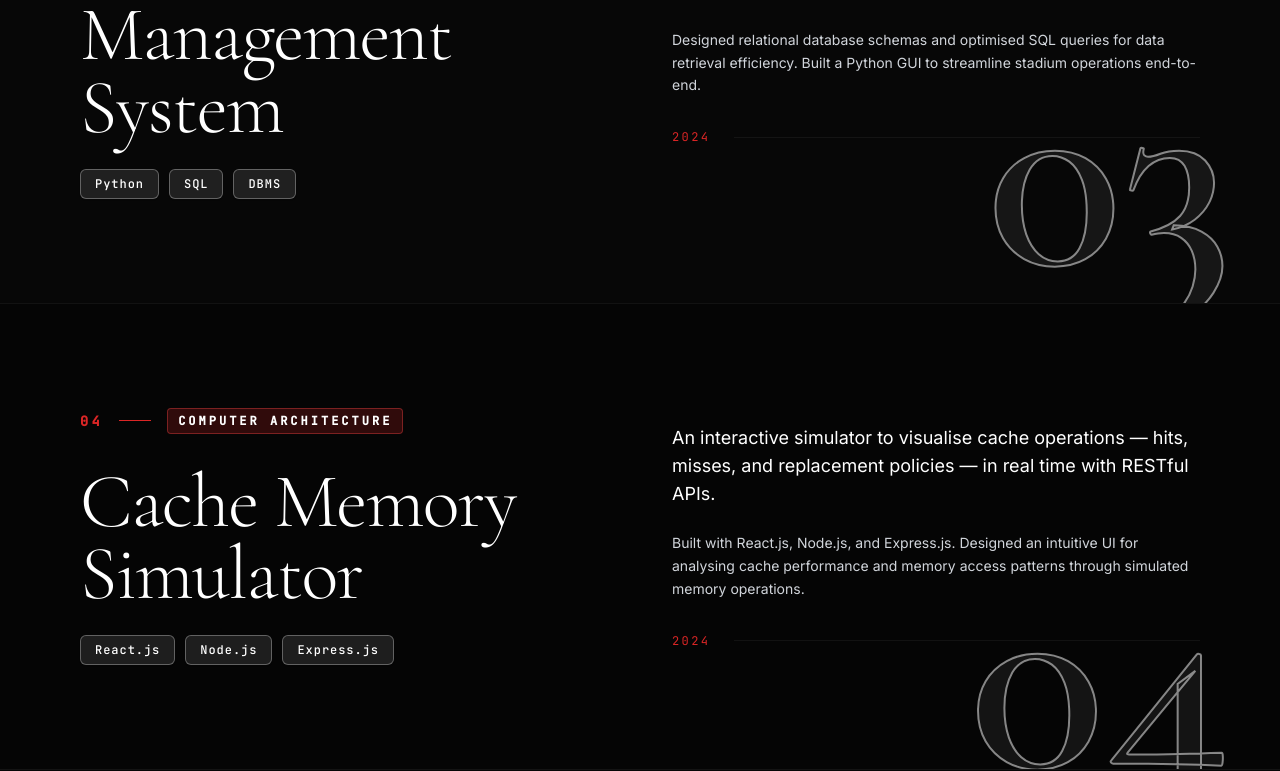
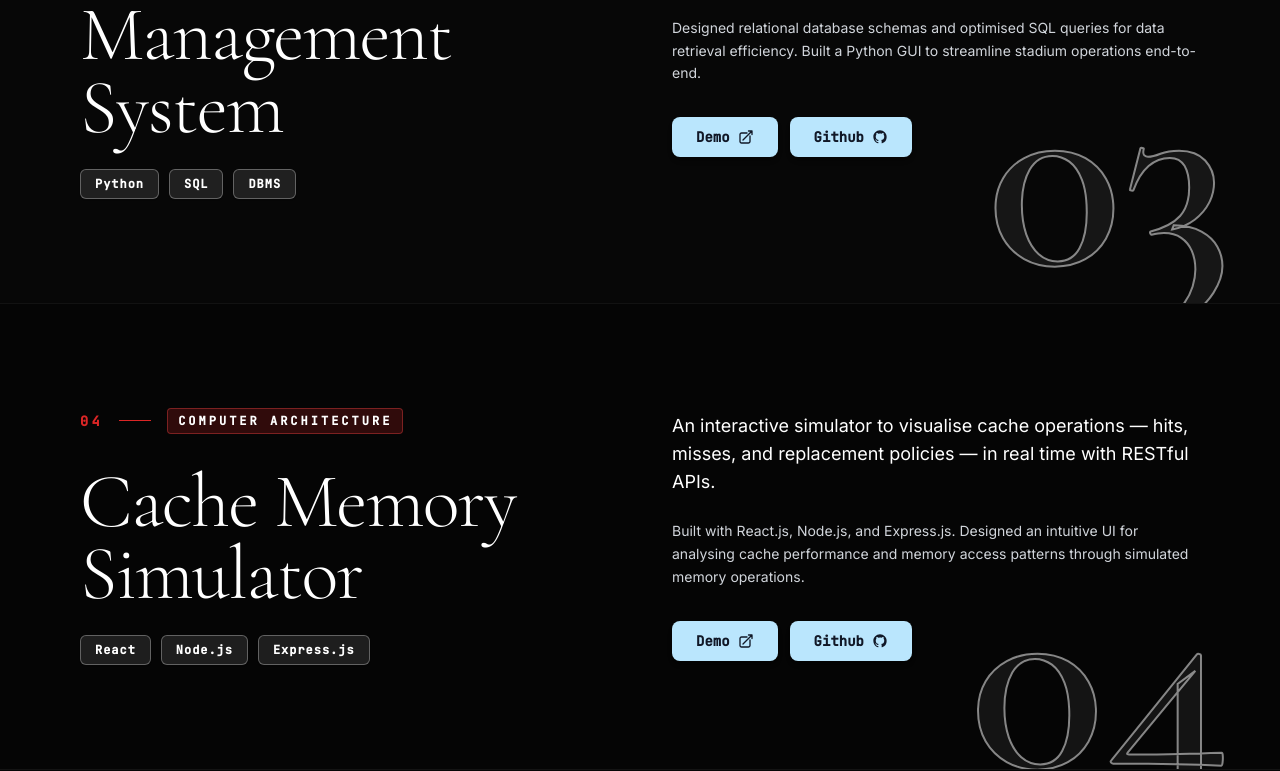
Before and after one commit to MohanaPrasathR/mohanaprasath.in, a Next.js app: page / in a window 1280 px wide. Shown: the part 2849-3620 px from the top of the page. Built offline with nearby package versions, Linux system fonts and the light colour scheme.

Commit message:
feat: add Demo and Github buttons, tech icons, and Vercel Analytics tracking

```diff
--- a/app/layout.tsx
+++ b/app/layout.tsx
@@ -1,4 +1,6 @@
 import type { Metadata } from 'next';
+import { Analytics } from '@vercel/analytics/react';
+import { SpeedInsights } from '@vercel/speed-insights/next';
 import './globals.css';
 
 export const metadata: Metadata = {
@@ -63,6 +65,8 @@ export default function RootLayout({
         }}
       >
         {children}
+        <Analytics />
+        <SpeedInsights />
       </body>
     </html>
   );
--- a/components/sections/Projects.tsx
+++ b/components/sections/Projects.tsx
@@ -162,10 +162,10 @@ function ProjectSlide({
             {project.tech.map((t) => (
               <span
                 key={t}
-                className="px-3.5 py-1.5 text-xs font-mono font-medium text-white bg-white/10 border border-white/30 rounded-md shadow-sm hover:border-red-500 hover:bg-white/20 transition-all duration-300"
+                className="inline-flex items-center gap-1.5 px-3.5 py-1.5 text-xs font-mono font-semibold text-white bg-white/10 border border-white/30 rounded-md shadow-sm hover:border-red-500 hover:bg-white/20 transition-all duration-300"
                 style={{ fontFamily: "'JetBrains Mono', monospace", letterSpacing: '0.08em' }}
               >
-                {t}
+                <span>{t}</span>
               </span>
             ))}
           </motion.div>
@@ -193,19 +193,41 @@ function ProjectSlide({
             {project.longDescription}
           </motion.p>
 
+          {/* Action buttons: Demo & Github */}
           <motion.div
-            className="flex items-center gap-6 pt-2"
-            initial={{ opacity: 0 }}
-            animate={inView ? { opacity: 1 } : { opacity: 0 }}
+            className="flex flex-wrap items-center gap-3 pt-2"
+            initial={{ opacity: 0, y: 20 }}
+            animate={inView ? { opacity: 1, y: 0 } : { opacity: 0, y: 20 }}
             transition={{ duration: 0.7, delay: 0.5 }}
           >
-            <span
-              className="text-xs text-gold font-mono tracking-[0.2em]"
-              style={{ fontFamily: "'JetBrains Mono', monospace" }}
-            >
-              {project.year}
-            </span>
-            <div className="flex-1 h-px bg-white/5" />
+            {project.demoUrl && (
+              <a
+                href={project.demoUrl}
+                target="_blank"
+                rel="noopener noreferrer"
+                className="px-6 py-2.5 bg-sky-200 hover:bg-sky-300 text-gray-900 font-mono text-sm font-semibold rounded-lg shadow-md hover:shadow-lg transition-all duration-300 flex items-center gap-2"
+                style={{ fontFamily: "'JetBrains Mono', monospace" }}
+              >
+                <span>Demo</span>
+                <svg className="w-4 h-4" fill="none" viewBox="0 0 24 24" stroke="currentColor" strokeWidth={2}>
+                  <path strokeLinecap="round" strokeLinejoin="round" d="M13.5 6H5.25A2.25 2.25 0 003 8.25v10.5A2.25 2.25 0 005.25 21h10.5A2.25 2.25 0 0018 18.75V10.5m-10.5 6L21 3m0 0h-5.25M21 3v5.25" />
+                </svg>
+              </a>
+            )}
+            {project.githubUrl && (
+              <a
+                href={project.githubUrl}
+                target="_blank"
+                rel="noopener noreferrer"
+                className="px-6 py-2.5 bg-sky-200 hover:bg-sky-300 text-gray-900 font-mono text-sm font-semibold rounded-lg shadow-md hover:shadow-lg transition-all duration-300 flex items-center gap-2"
+                style={{ fontFamily: "'JetBrains Mono', monospace" }}
+              >
+                <span>Github</span>
+                <svg className="w-4 h-4" fill="currentColor" viewBox="0 0 24 24">
+                  <path fillRule="evenodd" clipRule="evenodd" d="M12 2C6.477 2 2 6.484 2 12.017c0 4.425 2.865 8.18 6.839 9.504.5.092.682-.217.682-.483 0-.237-.008-.868-.013-1.703-2.782.605-3.369-1.343-3.369-1.343-.454-1.158-1.11-1.466-1.11-1.466-.908-.62.069-.608.069-.608 1.003.07 1.53 1.032 1.53 1.032.892 1.53 2.341 1.088 2.91.832.092-.647.35-1.088.636-1.338-2.22-.253-4.555-1.113-4.555-4.951 0-1.093.39-1.988 1.029-2.688-.103-.253-.446-1.272.098-2.65 0 0 .84-.27 2.75 1.026A9.564 9.564 0 0112 6.844c.85.004 1.705.115 2.504.337 1.909-1.296 2.747-1.027 2.747-1.027.546 1.379.202 2.398.1 2.651.64.7 1.028 1.595 1.028 2.688 0 3.848-2.339 4.695-4.566 4.943.359.309.678.92.678 1.855 0 1.338-.012 2.419-.012 2.747 0 .268.18.58.688.482A10.019 10.019 0 0022 12.017C22 6.484 17.522 2 12 2z" />
+                </svg>
+              </a>
+            )}
           </motion.div>
         </div>
       </div>
--- a/lib/data.ts
+++ b/lib/data.ts
@@ -25,13 +25,14 @@ export const projects = [
     title: 'TechMobile — E-Commerce Store',
     category: 'Full Stack · AI',
     year: '2025',
-    href: 'https://github.com/MohanaPrasathR',
+    demoUrl: 'https://mohanaprasath.in',
+    githubUrl: 'https://github.com/MohanaPrasathR/TechMobile',
     description:
       'A responsive e-commerce web app for flagship smartphone sales with real-time product search, brand filtering, shopping cart management, and a modern dark-themed UI.',
     longDescription:
       'Built with Next.js, React, TypeScript, and CSS Modules. Implemented reusable components optimised for mobile, tablet, and desktop. Smooth animations enhance usability and visual appeal.',
     tech: ['Next.js', 'React', 'TypeScript', 'CSS Modules'],
-    accentColor: '#D4AF37',
+    accentColor: '#DC2626',
     bgTone: '#080808',
   },
   {
@@ -39,13 +40,14 @@ export const projects = [
     title: 'E-Hospital AI Framework',
     category: 'Full Stack · AI & ML · DBMS',
     year: '2025',
-    href: 'https://github.com/MohanaPrasathR',
+    demoUrl: 'https://mohanaprasath.in',
+    githubUrl: 'https://github.com/MohanaPrasathR/E-Hospital-AI',
     description:
       'A full-stack healthcare app where users input symptoms and receive AI-assisted disease predictions using Random Forest and NLP models.',
     longDescription:
       'Designed patient registration, symptom management, and prediction workflows. Managed patient records and prediction results through efficient database operations with Python and SQL.',
     tech: ['Python', 'SQL', 'NLP', 'Random Forest', 'Flask'],
-    accentColor: '#D4AF37',
+    accentColor: '#DC2626',
     bgTone: '#060606',
   },
   {
@@ -53,13 +55,14 @@ export const projects = [
     title: 'Stadium Management System',
     category: 'Database Management Systems',
     year: '2024',
-    href: 'https://github.com/MohanaPrasathR',
+    demoUrl: 'https://mohanaprasath.in',
+    githubUrl: 'https://github.com/MohanaPrasathR/Stadium-Management',
     description:
       'A stadium management system for ticket booking and event scheduling, with optimised relational schemas and a Python-based GUI.',
     longDescription:
       'Designed relational database schemas and optimised SQL queries for data retrieval efficiency. Built a Python GUI to streamline stadium operations end-to-end.',
     tech: ['Python', 'SQL', 'DBMS'],
-    accentColor: '#D4AF37',
+    accentColor: '#DC2626',
     bgTone: '#070707',
   },
   {
@@ -67,13 +70,14 @@ export const projects = [
     title: 'Cache Memory Simulator',
     category: 'Computer Architecture',
     year: '2024',
-    href: 'https://github.com/MohanaPrasathR',
+    demoUrl: 'https://mohanaprasath.in',
+    githubUrl: 'https://github.com/MohanaPrasathR/Cache-Memory-Simulator',
     description:
       'An interactive simulator to visualise cache operations — hits, misses, and replacement policies — in real time with RESTful APIs.',
     longDescription:
       'Built with React.js, Node.js, and Express.js. Designed an intuitive UI for analysing cache performance and memory access patterns through simulated memory operations.',
-    tech: ['React.js', 'Node.js', 'Express.js'],
-    accentColor: '#D4AF37',
+    tech: ['React', 'Node.js', 'Express.js'],
+    accentColor: '#DC2626',
     bgTone: '#050505',
   },
   {
@@ -81,13 +85,14 @@ export const projects = [
     title: 'Electricity Usage Predictor',
     category: 'Machine Learning',
     year: '2024',
-    href: 'https://github.com/MohanaPrasathR',
+    demoUrl: 'https://mohanaprasath.in',
+    githubUrl: 'https://github.com/MohanaPrasathR/Electricity-Predictor',
     description:
       'A machine learning model to forecast household electricity consumption using Random Forest Regression with time-based feature engineering.',
     longDescription:
       'Applied data preprocessing, feature extraction, and model evaluation to generate data-driven insights from electricity usage patterns.',
     tech: ['Python', 'Scikit-Learn', 'Random Forest', 'Pandas'],
-    accentColor: '#D4AF37',
+    accentColor: '#DC2626',
     bgTone: '#060606',
   },
 ];
--- a/package.json
+++ b/package.json
@@ -18,6 +18,8 @@
     "@types/node": "^26.1.2",
     "@types/react": "^19.2.17",
     "@types/react-dom": "^19.2.3",
+    "@vercel/analytics": "^2.0.1",
+    "@vercel/speed-insights": "^2.0.0",
     "autoprefixer": "^10.5.4",
     "framer-motion": "^12.43.0",
     "gsap": "^3.15.0",
```
Also changed, not shown: 1 other file (tests, documents, lock files or other folders).
